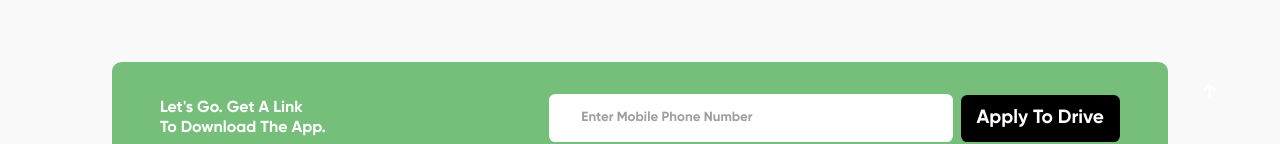
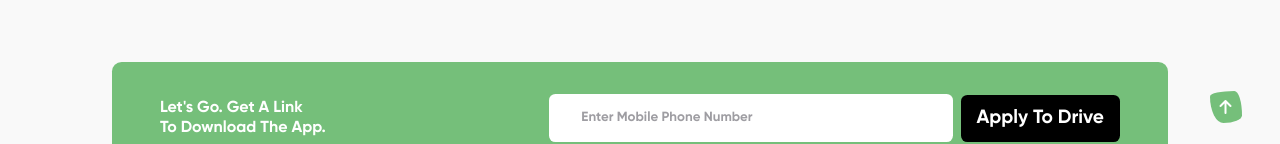
Before and after one commit to Sanaullah-Solangi/Ride-Sharing, a plain HTML site: page index.html in a window 1280 px wide. Shown: the part 661-805 px from the top of the page. Drawn offline with Linux system fonts and the light colour scheme.

Commit message:
changed the with and height of drop up btn

```diff
--- a/assets/style.css
+++ b/assets/style.css
@@ -454,10 +454,11 @@ p {
   right: 3%;
 }
 .drop-up a i {
-  width: 4rem;
-  height: 4rem;
+  width: 2rem;
+  height: 2rem;
   color: #fff;
   display: flex;
+  background-color: var(--mainColor);
   justify-content: center;
   align-items: center;
   animation-name: border-animation;
```
